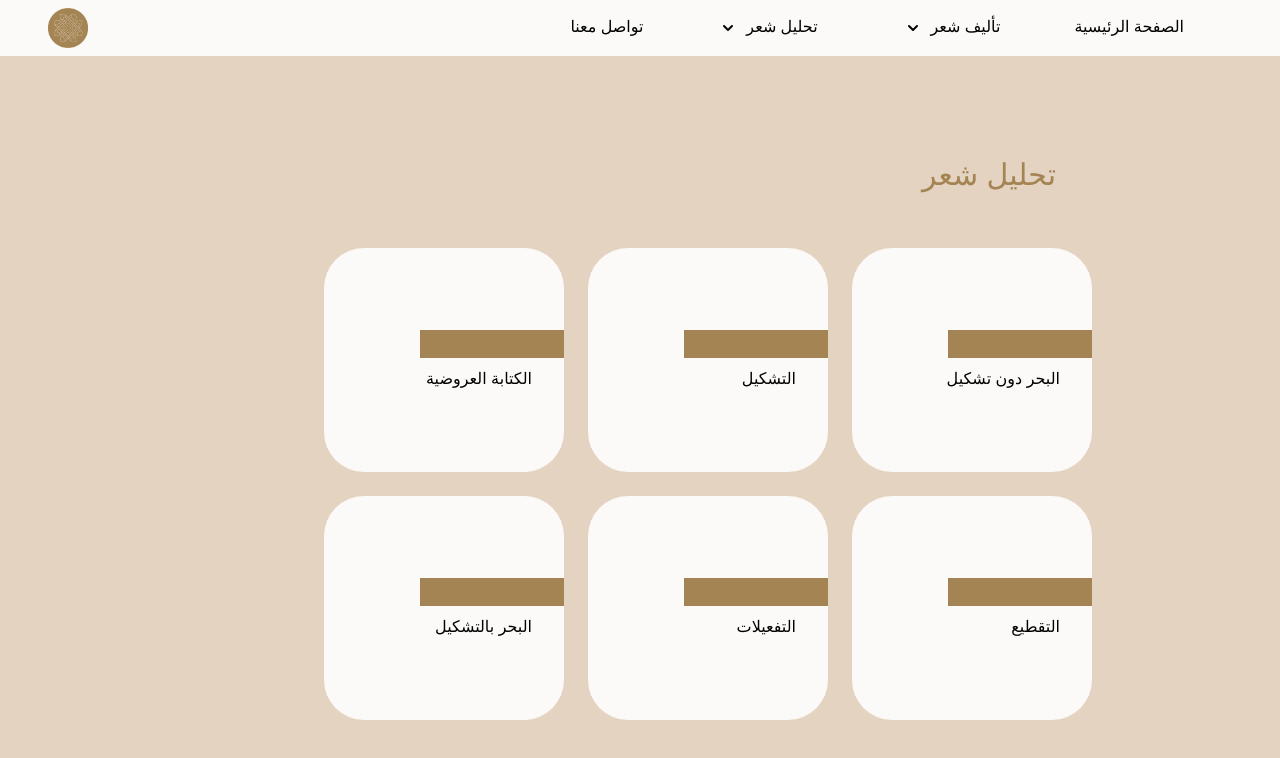
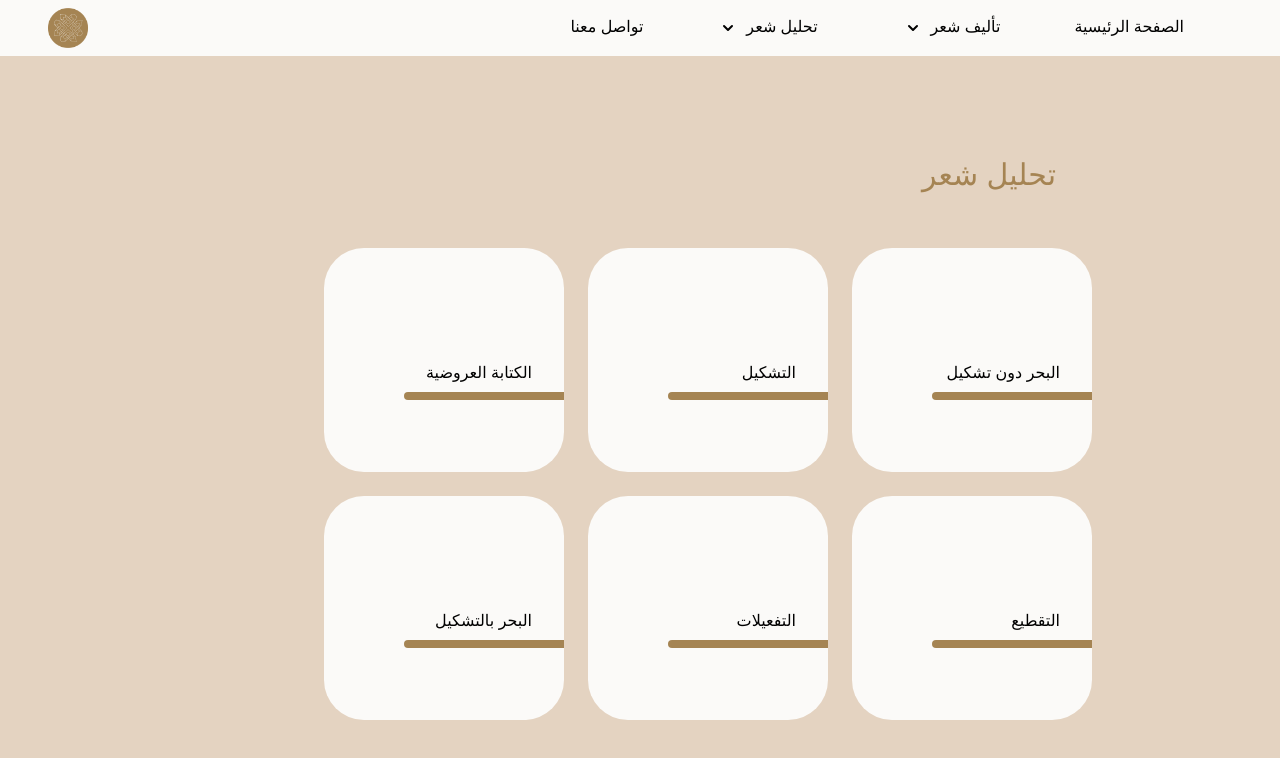
Before and after one commit to wadjih-bencheikh18/arabicthon-front, a React (Create React App) app: page /analyse in a window 1280 px wide. Shown: the top 758 px of the page. Built offline with nearby package versions, Linux system fonts and the light colour scheme.

Commit message:
fix ta2lif and ta7lil choices

```diff
--- a/src/sections/ChoiceTa2lif.jsx
+++ b/src/sections/ChoiceTa2lif.jsx
@@ -31,14 +31,14 @@ export function ChoiceTa2lif() {
       <div className="flex justify-end items-center">
         {/* text */}
         {index !== undefined && (
-          <div className="text-right flex flex-col items-end">
+          <div className="w-96 text-right flex flex-col items-end bg-[rgb(165,132,83,0.2)] p-8 rounded-2xl">
             <div className="text-3xl text-[#A58453] mb-10 pr-8">
               {functionalities[index]?.short}
             </div>
             <div className="text-lg border-r-4 rounded-sm border-[#A58453] pr-8">
               {functionalities[index]?.long}
             </div>
-            <a href={functionalities[index].link} className="mt-16">
+            <a href={functionalities[index].link} className="mt-16 self-start">
               <button className="btn flex rounded-md py-2 px-3 text-white text-lg bg-[#A58453]">
                 <ChevronDoubleLeftIcon className="w-5" />
               </button>
@@ -54,8 +54,8 @@ export function ChoiceTa2lif() {
               key={key}
               className="bg-[#FBFAF8] rounded-[40px] w-60 h-56 flex flex-col justify-center items-end mr-6 mb-6 cursor-pointer"
             >
-              <div className="bg-[#A58453] w-36 h-7"></div>
-              <div className="mr-8 mt-2">{functionality.short}</div>
+              <div className="mr-8 mt-10">{functionality.short}</div>
+              <div className="bg-[#A58453] mt-2 w-40 h-2 rounded-l-lg"></div>
             </div>
           ))}
         </div>
--- a/src/sections/ChoiceTa7lil.jsx
+++ b/src/sections/ChoiceTa7lil.jsx
@@ -45,16 +45,16 @@ export function ChoiceTa7lil() {
     <div className="h-screen flex flex-col justify-end items-end p-16">
       <div className="mr-40 text-3xl text-[#A58453] mb-10">تحليل شعر</div>
       <div className="flex justify-end items-center">
-        {/* text */}
+        {/* description */}
         {index !== undefined && (
-          <div className="text-right flex flex-col items-end">
+          <div className="w-96 text-right flex flex-col items-end bg-[rgb(165,132,83,0.2)] p-8 rounded-2xl">
             <div className="text-3xl text-[#A58453] mb-10 pr-8">
               {functionalities[index].short}
             </div>
             <div className="text-lg border-r-4 rounded-sm border-[#A58453] pr-8">
               {functionalities[index].long}
             </div>
-            <a href={functionalities[index].link} className="mt-16">
+            <a href={functionalities[index].link} className="self-start mt-16">
               <button className="btn flex rounded-md py-2 px-3 text-white text-lg bg-[#A58453]">
                 <ChevronDoubleLeftIcon className="w-5" />
               </button>
@@ -70,8 +70,8 @@ export function ChoiceTa7lil() {
               key={key}
               className="bg-[#FBFAF8] rounded-[40px] w-60 h-56 flex flex-col justify-center items-end mr-6 mb-6 cursor-pointer"
             >
-              <div className="bg-[#A58453] w-36 h-7"></div>
-              <div className="mr-8 mt-2">{functionality.short}</div>
+              <div className="mr-8 mt-10">{functionality.short}</div>
+              <div className="bg-[#A58453] mt-2 w-40 h-2 rounded-l-lg"></div>
             </div>
           ))}
         </div>
```
